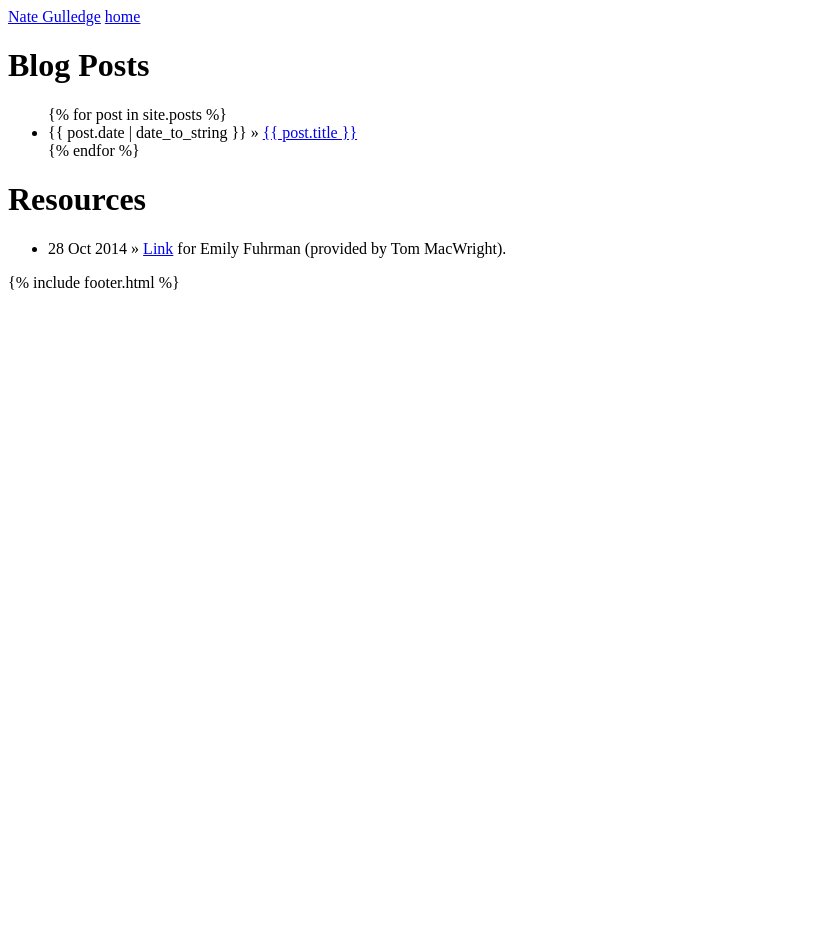
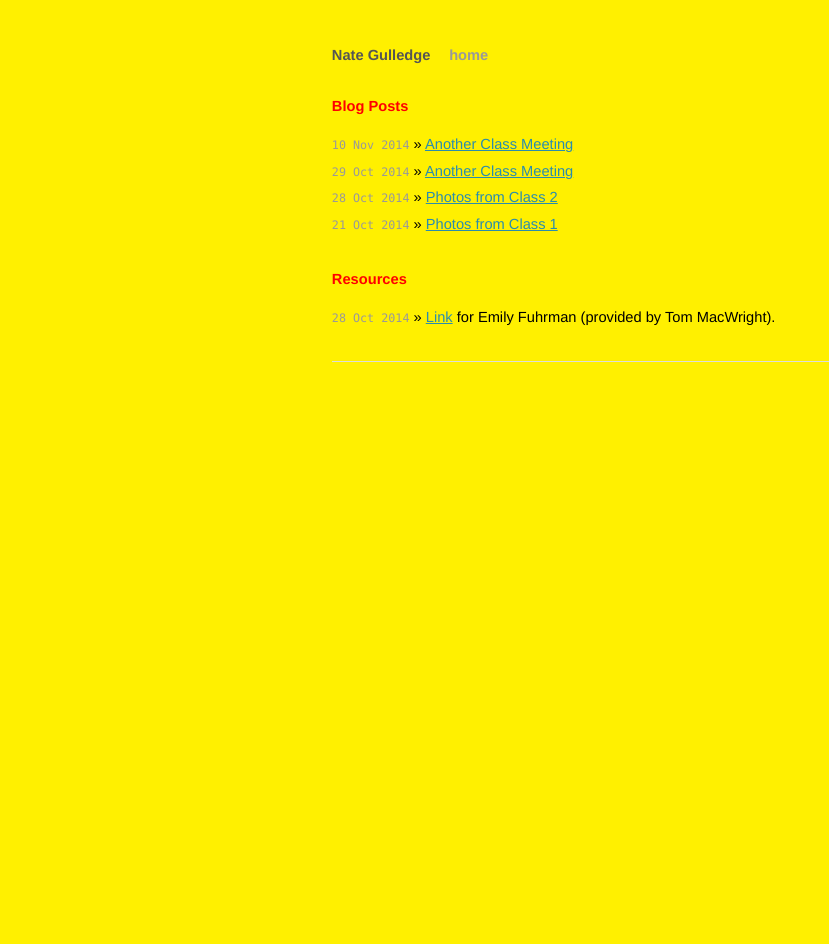
Before and after one commit to ccartdept/gdstudio2019, a Jekyll site: the page built from index.html, in a window 1280 px wide. Shown: the whole page, without its empty margins (0-829 px from the left). Built offline with Jekyll 4.4.1, drawn with Linux system fonts in a browser that asks for light colours; Markdown is read by kramdown in place of the engine named in the settings; before the commit the page ends 900 px from its top, so only the background shows below that.

Commit message:
Undid the last changes

```diff
--- a/index.html
+++ b/index.html
@@ -1,40 +1,7 @@
-<!-----
+---
 layout: default
 title: GD Studio 2019
------>
-
-<!DOCTYPE html>
-<html xmlns="http://www.w3.org/1999/xhtml" xml:lang="en" lang="en-us">
-<head>
-   <meta http-equiv="content-type" content="text/html; charset=utf-8" />
-   <title>{{ page.title }}</title>
-   <meta name="author" content="Nate Gulledge" />
-   <meta name="readability-verification" content="QCzSs992GxmRYRKVpPeZ6LE2tS8aYKxsSSQKV8YM"/>
-
-   <!-- syntax highlighting CSS -->
-   <link rel="stylesheet" href="{{ site.url }}/gdstudio2019/css/syntax.css" type="text/css" />
-
-   <!--Homepage CSS-->
-   <link rel="stylesheet" href="{{ site.url }}/gdstudio2019/css/screen.css" type="text/css" />
-
-   <!-- Typekit -->
-   <script type="text/javascript" src="http://use.typekit.com/jpd0pfm.js"></script>
-   <script type="text/javascript">try{Typekit.load();}catch(e){}</script>
-
-</head>
-<body>
-
-<!-- ClickTale Top part -->
-<script type="text/javascript">
-var WRInitTime=(new Date()).getTime();
-</script>
-<!-- ClickTale end of Top part -->
-
-<div class="site">
-  <div class="title">
-    <a href="{{ site.url }}/gdstudio2019">Nate Gulledge</a>
-    <a class="extra" href="{{ site.url }}/gdstudio2019">home</a>
-  </div>
+---
 
 <div id="home">
   <h1>Blog Posts</h1>
@@ -69,9 +36,3 @@ var WRInitTime=(new Date()).getTime();
   </ul>
 -->
 </div>
-
-  <!--{{ content }}-->
-
-
-
-{% include footer.html %}
```
